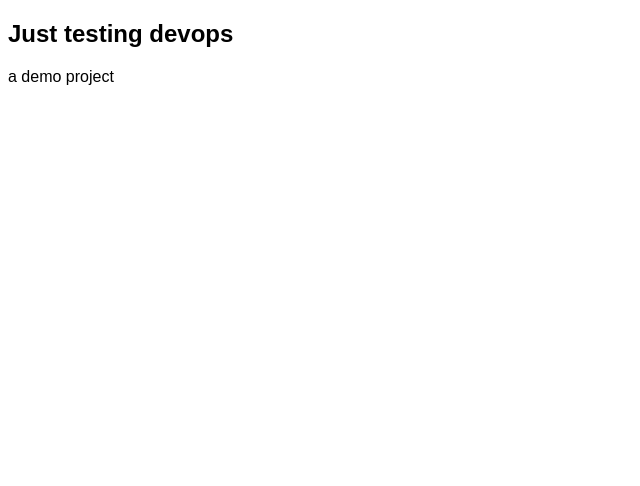
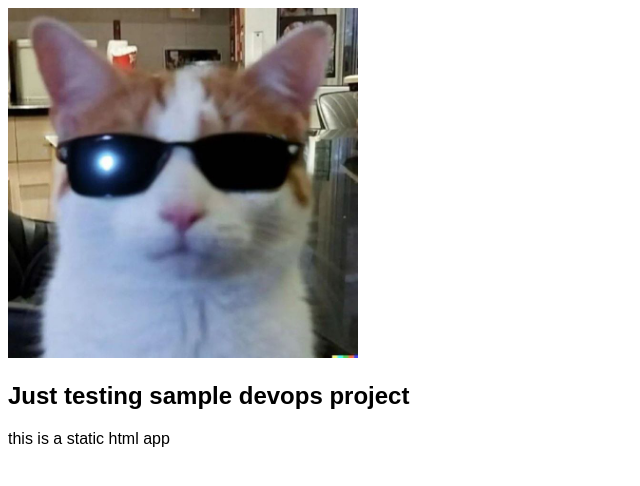
Before and after one commit to Snehasis4321/demo_html_site, a plain HTML site: page index.html in a window 1280 px wide. Shown: the whole page, without its empty margins (0-640 px from the left). Drawn offline with Linux system fonts and the light colour scheme.

Commit message:
added image in html

```diff
--- a/index.html
+++ b/index.html
@@ -5,9 +5,11 @@
     <meta name="viewport" content="width=device-width, initial-scale=1.0">
     <title>Test Devops</title>
     <link rel="stylesheet" href="styles.css">
+    <link rel="icon" href="cat.jpeg">
 </head>
 <body>
-    <h2>Just testing devops</h2>
-    <p>a demo project</p>
+    <img src="cat.jpeg" alt="cool cat pic" style="height: 350px;">
+    <h2>Just testing sample devops project</h2>
+    <p>this is a static html app</p>
 </body>
 </html>
```
Also changed, not shown: cat.jpeg (added).
